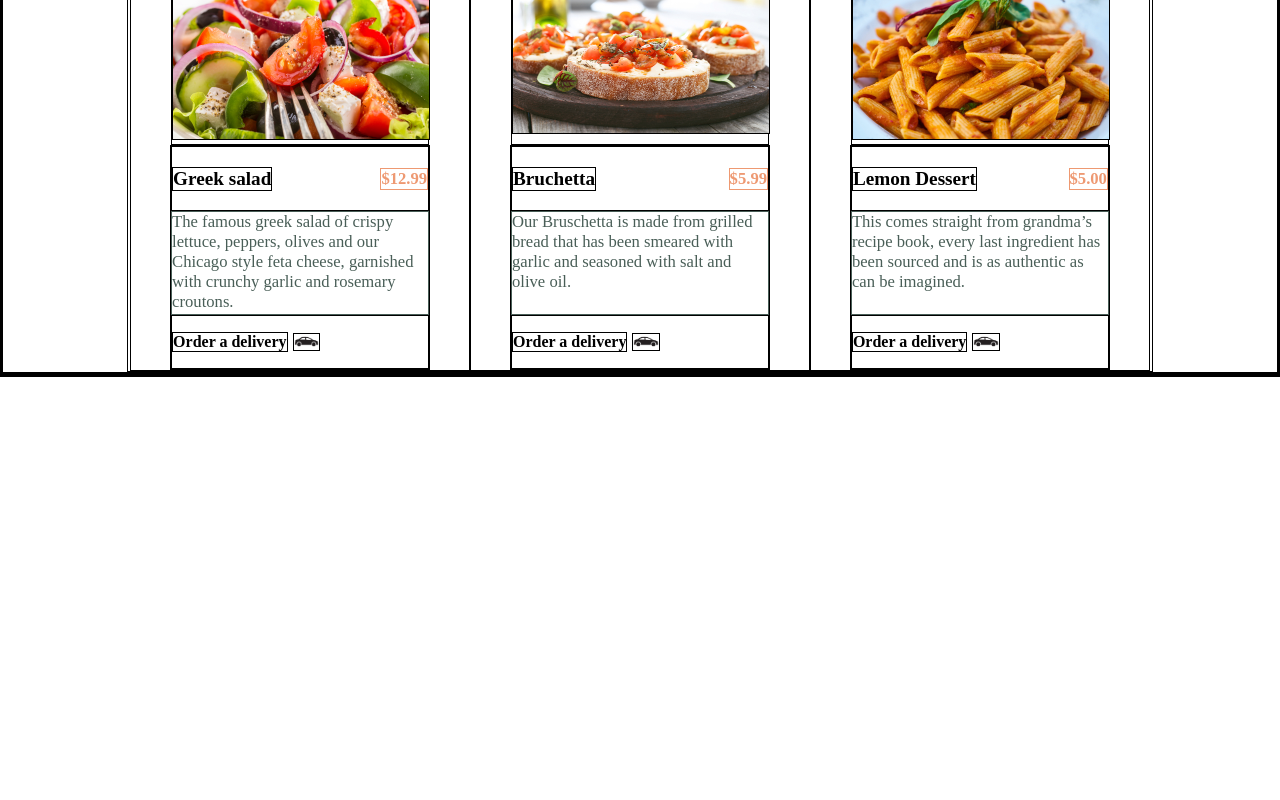
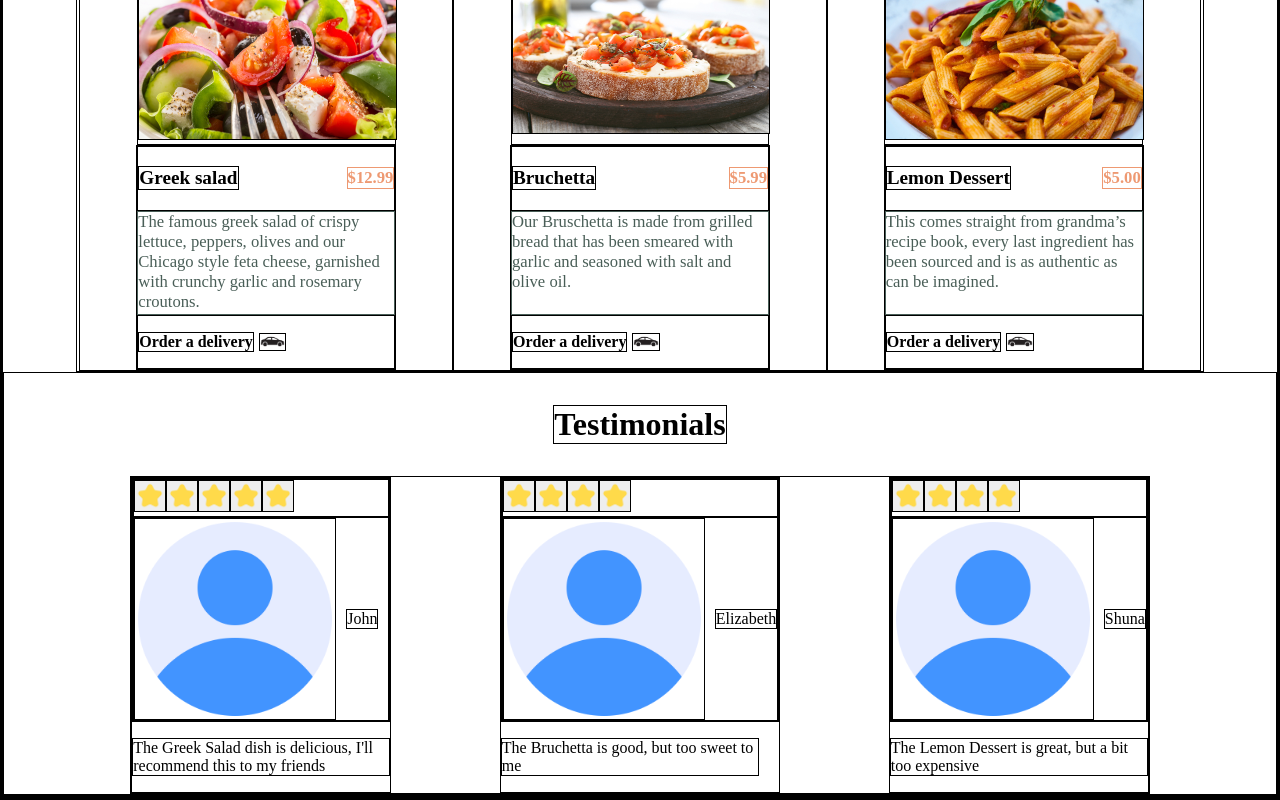
Before and after one commit to william-swe/Table-Reservation, a React (Create React App) app: page / in a window 1280 px wide. Shown: the part 640-1440 px from the top of the page. Before the commit the page ends 1017 px from the top, so only its background shows below. Built offline with nearby package versions, Linux system fonts and the light colour scheme.

Commit message:
finish testimonials

```diff
--- /dev/null
+++ b/src/Review.js
@@ -0,0 +1,26 @@
+import "./css/Review.css"
+import star from "./images/star.png"
+
+const Review = ({stars, image, name, description}) => {
+    return (
+        <div id="review">
+            <div id="user-star-img-name">
+                <div id="stars">
+                    {
+                        Array.from({ length: stars }).map((_, index) => (
+                            <img id="star" key={index} src={star} alt="star"></img>
+                        ))
+                    }
+                </div>
+                <div id="user-img-name">
+                    <img id="user-image" src={image} alt="user"></img>
+                    <p>{name}</p>
+                </div>
+            </div>
+            <p id="review-description">{description}</p>
+        </div>
+    )
+}
+
+
+export default Review;
--- a/src/Testimonials.js
+++ b/src/Testimonials.js
@@ -1,8 +1,37 @@
 import "./css/Testimonials.css"
+import Review from "./Review"
+import user1 from "./images/user1.png"
 
 const Testimonials = () => {
+    const reviews = [
+        {
+            name: "John",
+            stars: 5,
+            description: "The Greek Salad dish is delicious, I'll recommend this to my friends",
+            image: user1
+        },
+        {
+            name: "Elizabeth",
+            stars: 4,
+            description: "The Bruchetta is good, but too sweet to me",
+            image: user1
+        },
+        {
+            name: "Shuna",
+            stars: 4,
+            description: "The Lemon Dessert is great, but a bit too expensive",
+            image: user1
+        }
+    ]
     return (
-        <></>
+        <div id="testimonial">
+            <p id="testimonial-header">Testimonials</p>
+            <div id="reviews">
+                {reviews.map((item) => (
+                    <Review stars={item["stars"]} image={item["image"]} name={item["name"]} description={item["description"]}/>
+                ))}
+            </div>
+        </div>
     )
 }
 
--- a/src/css/Card.css
+++ b/src/css/Card.css
@@ -8,7 +8,7 @@
 }
 
 #card-image {
-    width: 76%;
+    width: 69%;
     height: 50%;
 }
 
--- a/src/css/Highlights.css
+++ b/src/css/Highlights.css
@@ -2,7 +2,7 @@
     display: flex;
     justify-content: space-between;
     align-items: center;
-    width: 80vw;
+    width: 88vw;
     margin: auto;
 }
 
@@ -22,7 +22,7 @@
 #cards {
     display: flex;
     justify-content: center;
-    width: 80vw;
+    width: 88vw;
     margin: auto;
     flex-wrap: wrap;
     /* width: 100%; */
--- /dev/null
+++ b/src/css/Review.css
@@ -0,0 +1,33 @@
+#review {
+    display: flex;
+    flex-direction: column;
+    /* align-items: center; */
+}
+
+#star {
+    width: 30px;
+    min-width: 15px;
+}
+
+#user-image {
+    width: 200px;
+    min-width: 50px;
+    max-width: 200px;
+}
+
+#user-img-name {
+    display: flex;
+    align-items: center;
+    gap: 10px;
+}
+
+#review-description {
+    width: 20vw;
+    min-width: 100px;
+}
+
+@media (max-width: 1023px) {
+    #review-description {
+        width: 100%;
+    }
+}
--- a/src/css/Testimonials.css
+++ b/src/css/Testimonials.css
@@ -0,0 +1,23 @@
+#testimonial {
+    display: flex;
+    flex-direction: column;
+    align-items: center;
+}
+
+#reviews {
+    display: flex;
+    justify-content: space-between;
+    width: 80%;
+}
+
+#testimonial-header {
+    font-size: 2.5vw;
+    font-weight: bold;
+    /* background-color: #F4CE14; */
+}
+
+@media (max-width: 1023px) {
+    #reviews {
+        flex-direction: column;
+    }
+}
```
Also changed, not shown: src/images/star.png (added), src/images/user1.png (added).
